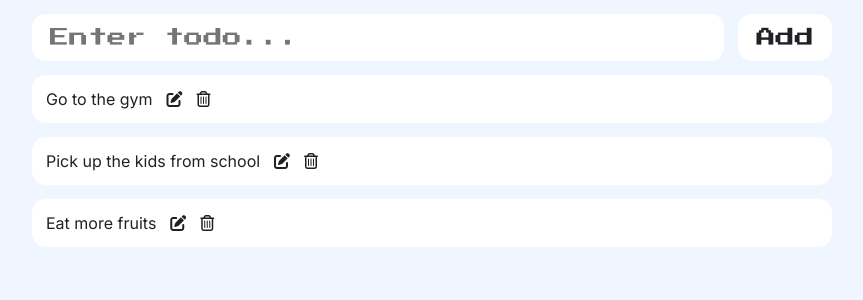
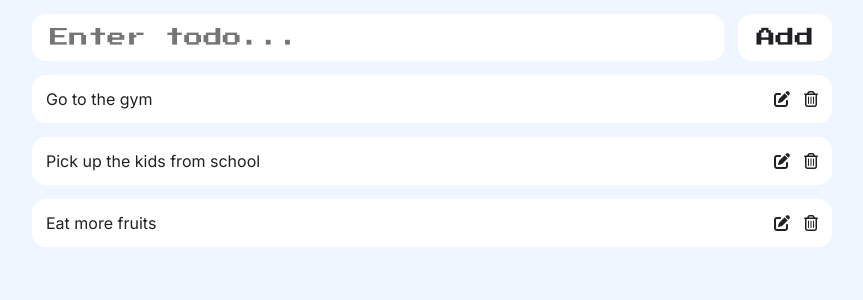
Before and after one commit to anne-ama/todo-list, a React (Vite) app in the folder reactjs-todolist/: page / in a window 1280 px wide. Shown: the top 300 px of the page, without its empty margins (208-1071 px from the left). Built offline with nearby package versions, Linux system fonts and the light colour scheme.

Commit message:
fixed bugs concerning font imports and card spacing

```diff
--- a/reactjs-todolist/index.html
+++ b/reactjs-todolist/index.html
@@ -8,8 +8,7 @@
 
     <link rel="preconnect" href="https://fonts.googleapis.com">
     <link rel="preconnect" href="https://fonts.gstatic.com" crossorigin>
-    <link href="https://fonts.googleapis.com/css2?family=Inter:wght@100..900&
-    family=Press+Start+2P&display=swap" rel="stylesheet">
+    <link href="https://fonts.googleapis.com/css2?family=Inter:wght@100..900&family=Press+Start+2P&display=swap" rel="stylesheet">
     <link rel="stylesheet" href="https://cdnjs.cloudflare.com/ajax/libs/font-awesome/6.6.0/css/all.min.css"
     integrity="sha512-Kc323vGBEqzTmouAECnVceyQqyqdsSiqLQISBL29aUW4U/M7pSPA/gEUZQqv1cwx4OnYxTxve5UMg5GT6L4JJg=="
     crossorigin="anonymous" referrerpolicy="no-referrer" />
--- a/reactjs-todolist/src/components/TodoCard.jsx
+++ b/reactjs-todolist/src/components/TodoCard.jsx
@@ -4,8 +4,8 @@
     const {children} = props
   return (
     <li className='todoItem'>
+        {children}
         <div className='actionsContainer'>
-            {children}
             <i className="fa-solid fa-pen-to-square"></i>
             <i className="fa-regular fa-trash-can"></i>
         </div>
```
